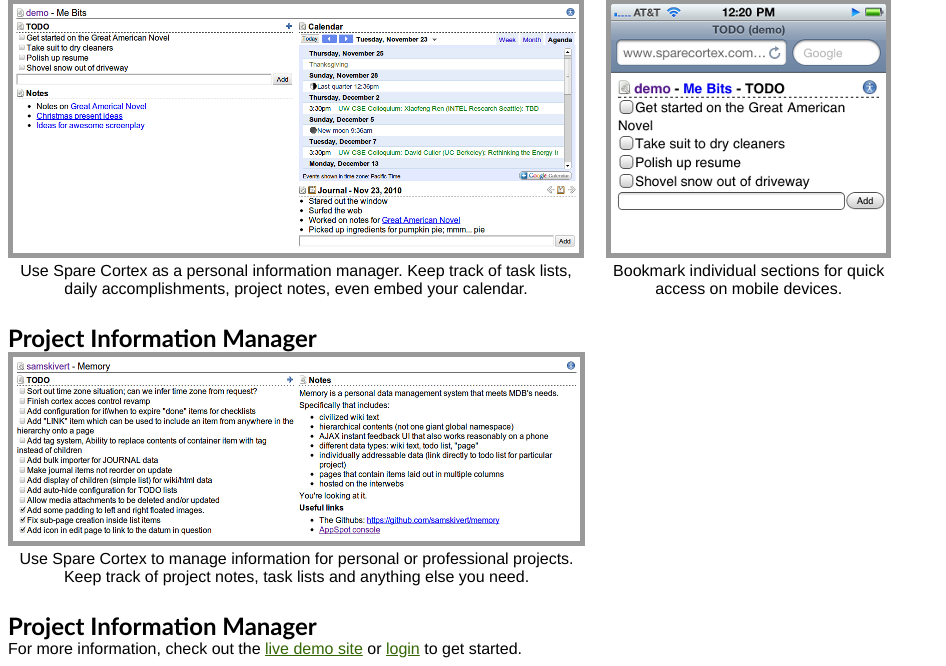
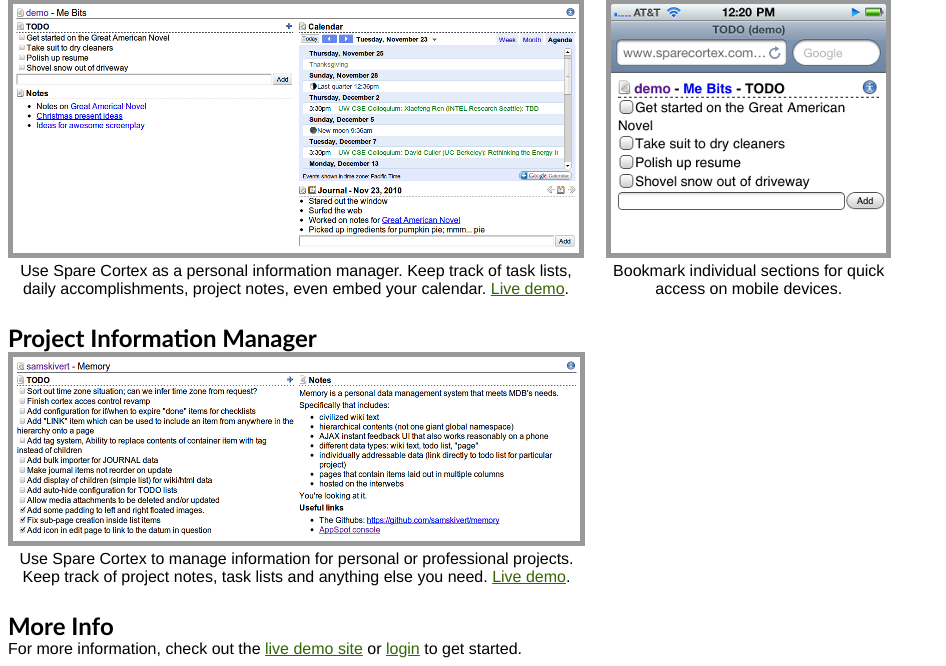
Before and after one commit to samskivert/memory, a web app: page / in a window 1280 px wide. Shown: the part 292-958 px from the top of the page, without its empty margins (0-946 px from the left). Run offline with its HTML, style and script files only (its server is not run), Linux system fonts and the light colour scheme; data that the repository does not hold is empty.

Commit message:
Some landing page tweaks.

```diff
--- a/src/main/webapp/index.html
+++ b/src/main/webapp/index.html
@@ -61,7 +61,7 @@
       <img src="pim.png" class="screenshot"/><br/>
       Use Spare Cortex as a personal information manager. Keep track of task
       lists, daily accomplishments, project notes, even embed your
-      calendar.
+      calendar. <a href="/c/demo/2/Me%20Bits">Live demo</a>.
     </td>
     <td>&nbsp;&nbsp;&nbsp;&nbsp;&nbsp;</td>
     <td align="center" valign="top">
@@ -77,11 +77,11 @@
       <img src="project.png" class="screenshot"/><br/>
       Use Spare Cortex to manage information for personal or professional
       projects. Keep track of project notes, task lists and anything else you
-      need.
+      need. <a href="/c/samskivert/1002/Memory">Live demo</a>.
     </td>
   </tr></table>
 
-  <h2 style="margin-top: 25px">Project Information Manager</h2>
+  <h2 style="margin-top: 25px">More Info</h2>
 
   For more information, check out the <a href="/c/demo">live demo site</a> or
   <a href="/account">login</a> to get started.
```
